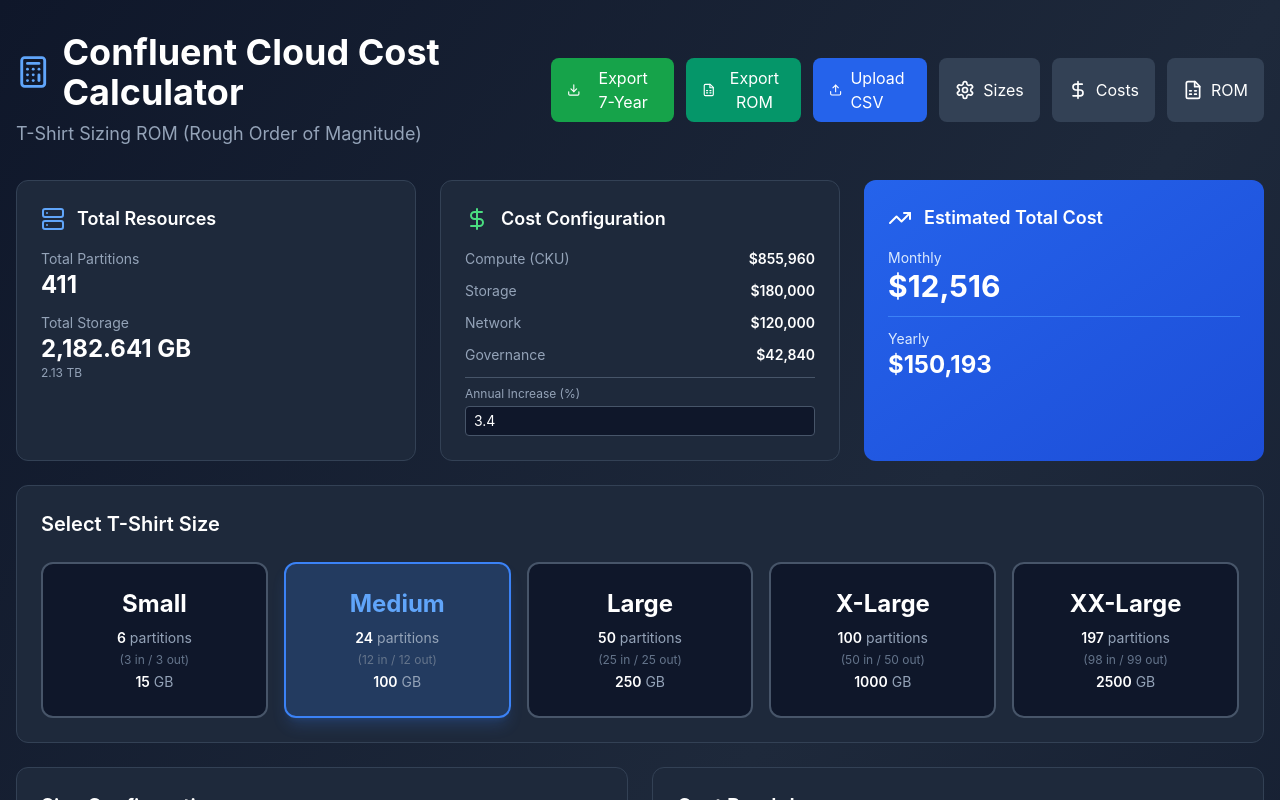
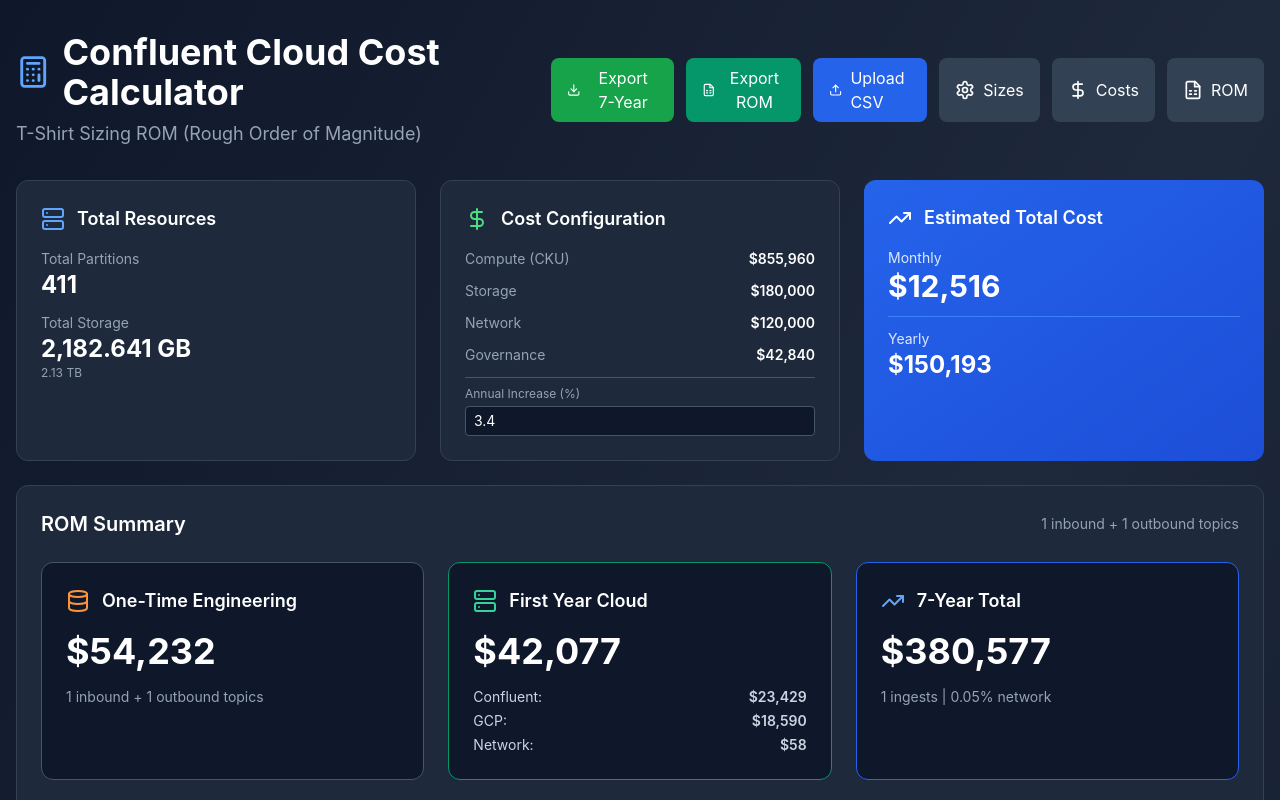
Before and after one commit to usps-dataeng/confluent-cost-calculator, a React (Vite) app: page / in a window 1280 px wide. Shown: the top 800 px of the page. Built offline with nearby package versions, Linux system fonts and the light colour scheme.

Commit message:
Updated App.tsx

```diff
--- a/src/App.tsx
+++ b/src/App.tsx
@@ -201,6 +201,9 @@
   const storageRatio = TOTAL_STORAGE_GB > 0 ? sizeConfig.storageGB / TOTAL_STORAGE_GB : 0;
   const inboundPartitions = Math.floor(sizeConfig.partitions / 2);
   const outboundPartitions = sizeConfig.partitions - inboundPartitions;
+
+  // Calculate ROM costs for current configuration
+  const romCosts = calculateROMCosts(romConfig);
 
   return (
     <div className="min-h-screen bg-gradient-to-br from-slate-900 via-slate-800 to-slate-900">
@@ -530,6 +533,72 @@
             </div>
           </div>
         )}
+
+        <div className="bg-slate-800 border border-slate-700 rounded-xl p-6 mb-6">
+          <div className="flex items-center justify-between mb-6">
+            <h3 className="text-xl font-semibold text-white">ROM Summary</h3>
+            <div className="text-sm text-slate-400">
+              {romCosts.totalInboundFeeds} inbound + {romCosts.totalOutboundFeeds} outbound topics
+            </div>
+          </div>
+
+          <div className="grid grid-cols-1 md:grid-cols-3 gap-6">
+            <div className="bg-slate-900 border border-slate-600 rounded-xl p-6">
+              <div className="flex items-center gap-3 mb-4">
+                <Database className="w-6 h-6 text-orange-400" />
+                <h4 className="text-lg font-semibold text-white">One-Time Engineering</h4>
+              </div>
+              <div className="text-4xl font-bold text-white mb-4">
+                ${romCosts.breakdown.oneTimeDevelopment.toLocaleString(undefined, { maximumFractionDigits: 0 })}
+              </div>
+              <div className="text-sm text-slate-400">
+                {romCosts.totalInboundFeeds} inbound + {romCosts.totalOutboundFeeds} outbound topics
+              </div>
+            </div>
+
+            <div className="bg-slate-900 border border-emerald-600 rounded-xl p-6">
+              <div className="flex items-center gap-3 mb-4">
+                <Server className="w-6 h-6 text-emerald-400" />
+                <h4 className="text-lg font-semibold text-white">First Year Cloud</h4>
+              </div>
+              <div className="text-4xl font-bold text-white mb-4">
+                ${romCosts.breakdown.firstYearCloudCost.toLocaleString(undefined, { maximumFractionDigits: 0 })}
+              </div>
+              <div className="space-y-1 text-sm">
+                <div className="flex justify-between text-slate-300">
+                  <span>Confluent:</span>
+                  <span className="font-semibold">${romCosts.breakdown.confluentCost.toLocaleString(undefined, { maximumFractionDigits: 0 })}</span>
+                </div>
+                <div className="flex justify-between text-slate-300">
+                  <span>GCP:</span>
+                  <span className="font-semibold">${romCosts.breakdown.gcpCost.toLocaleString(undefined, { maximumFractionDigits: 0 })}</span>
+                </div>
+                <div className="flex justify-between text-slate-300">
+                  <span>Network:</span>
+                  <span className="font-semibold">${romCosts.breakdown.networkCost.toLocaleString(undefined, { maximumFractionDigits: 0 })}</span>
+                </div>
+              </div>
+            </div>
+
+            <div className="bg-slate-900 border border-blue-600 rounded-xl p-6">
+              <div className="flex items-center gap-3 mb-4">
+                <TrendingUp className="w-6 h-6 text-blue-400" />
+                <h4 className="text-lg font-semibold text-white">7-Year Total</h4>
+              </div>
+              <div className="text-4xl font-bold text-white mb-4">
+                ${romCosts.breakdown.totalProjectCost.toLocaleString(undefined, { maximumFractionDigits: 0 })}
+              </div>
+              <div className="text-sm text-slate-400">
+                {romConfig.numIngests ?? 1} ingests | {romCosts.partitionUtilizationPct.toFixed(2)}% network
+              </div>
+            </div>
+          </div>
+
+          <div className="mt-6 p-4 bg-blue-900/20 border border-blue-800 rounded-lg text-sm text-blue-200">
+            Cost scales with: Number of topics ({romCosts.totalInboundFeeds} in + {romCosts.totalOutboundFeeds} out),
+            partition usage ({romCosts.partitionUtilizationPct.toFixed(2)}%), and daily volume ({romCosts.recordsPerDay.toLocaleString()} records)
+          </div>
+        </div>
 
         {showROMSettings && (
           <div className="bg-slate-800 border border-slate-700 rounded-xl p-6 mb-6">
```
